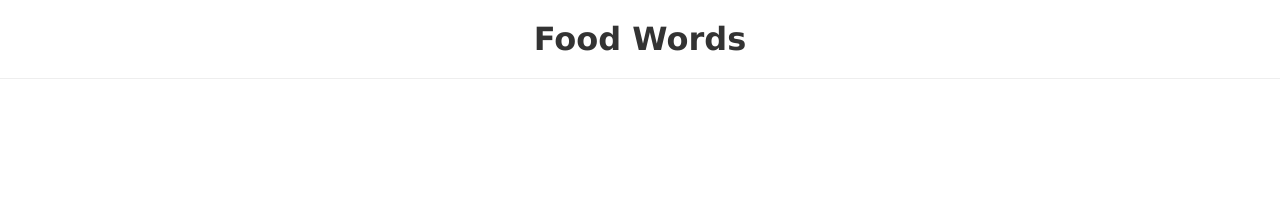
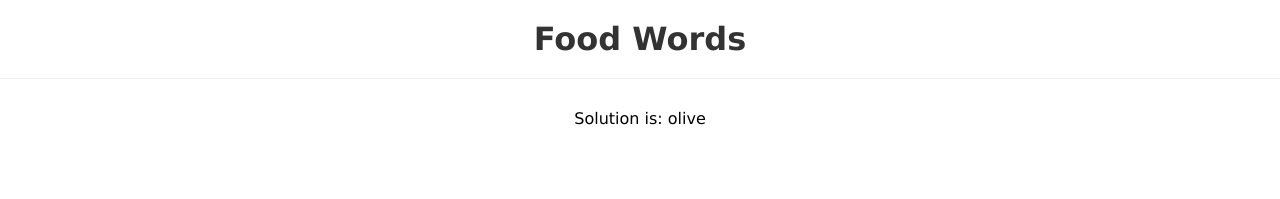
Before and after one commit to papoita/words, a React (Create React App) app: page / in a window 1280 px wide. Shown: the top 199 px of the page. Built offline with nearby package versions, Linux system fonts and the light colour scheme; data requests are answered from the project's data file.

Commit message:
install json-server to create own api endpoint and called json to choose a random word

```diff
--- a/package.json
+++ b/package.json
@@ -6,6 +6,7 @@
     "@testing-library/jest-dom": "^5.16.4",
     "@testing-library/react": "^13.3.0",
     "@testing-library/user-event": "^13.5.0",
+    "json-server": "^0.17.0",
     "react": "^18.2.0",
     "react-dom": "^18.2.0",
     "react-scripts": "5.0.1",
--- a/src/App.js
+++ b/src/App.js
@@ -1,12 +1,26 @@
+import { useEffect, useState } from "react";
 
 export default function App() {
+  const [solution, setSolution] = useState(null);
+
+  useEffect(() => {
+    fetch("http://localhost:3001/solutions")
+      .then((res) => res.json())
+      .then((json) => {
+
+        //random integer between 0-14
+        const randomSolution = json[Math.floor(Math.random()*json.length)]
+        setSolution(randomSolution.word)
+      });
+  }, [setSolution]);
+
   return (
     <div className="App">
       <h1> Food Words </h1>
+      {solution && <div> Solution is: {solution} </div>}
     </div>
   );
 }
-
 
 /*
 SOLUTION
@@ -52,4 +66,7 @@ CHECKING SUBMITTED WORDS (each turn)
 
   -
   JSON file, 3rd party api, own database served in mongodb
+
+  // localhost:3000/solutions
+// using json server wraps api endpoints
 */
```
Also changed, not shown: data/db.json (line endings or trailing spaces), 1 other file (tests, documents, lock files or other folders).
